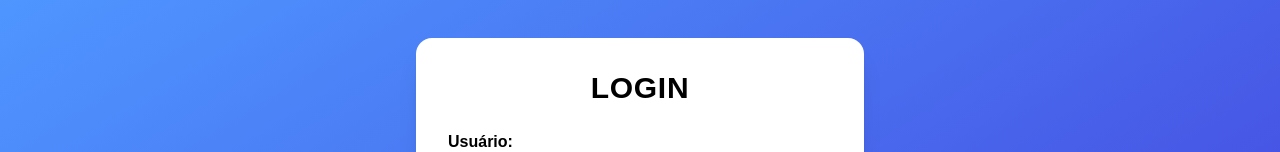
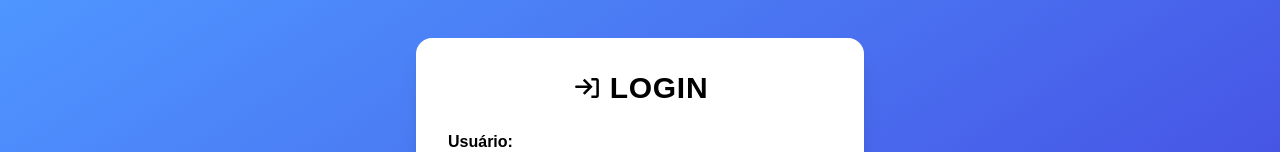
Before and after one commit to BidaoVIP/First-React-Project, a Next.js app: page /login in a window 1280 px wide. Shown: the part 186-338 px from the top of the page. Built offline with nearby package versions, Linux system fonts and the light colour scheme.

Commit message:
log in finalizado

```diff
--- a/app/login/page.tsx
+++ b/app/login/page.tsx
@@ -2,6 +2,7 @@
 import { useRouter } from "next/navigation";
 import { useState } from "react";
 import { FiAlertTriangle } from "react-icons/fi";
+import { CgLogIn } from "react-icons/cg";
 
 interface Usuario {
   nome: string;
@@ -38,7 +39,7 @@ export default function Login() {
   return (
     <div className="min-h-screen flex items-center justify-center bg-gradient-to-br from-blue-400 to-indigo-700">
       <div className="bg-white p-8 rounded-2xl w-full max-w-md text-black font-bold shadow-xl">
-        <h1 className="text-3xl mb-6 font-extrabold tracking-wide text-center">LOGIN</h1>
+        <h1 className="flex text-3xl mb-6 font-extrabold tracking-wide justify-center items-center gap-x-2"><CgLogIn />LOGIN</h1>
         <div className="flex flex-col gap-y-4">
           <label className="flex flex-col">
             Usuário:
--- a/app/page.tsx
+++ b/app/page.tsx
@@ -2,6 +2,7 @@
 import { useRouter } from "next/navigation";
 import { useState } from "react";
 import { FiAlertTriangle } from "react-icons/fi";
+import { CgLogIn } from "react-icons/cg";
 
 export default function Home() {
     const router = useRouter();
@@ -42,6 +43,7 @@ export default function Home() {
         <div className="min-h-screen flex items-center justify-center bg-gradient-to-br from-blue-400 to-indigo-700">
             <div className="bg-white p-8 rounded-2xl w-full max-w-md text-black font-bold shadow-xl">
                 <h1 className=" text-3xl mb-6 font-extrabold tracking-wide text-center">
+                    <CgLogIn className="text"/>
                     CADASTRO
                 </h1>
                 <div className="flex flex-col gap-4">
```
